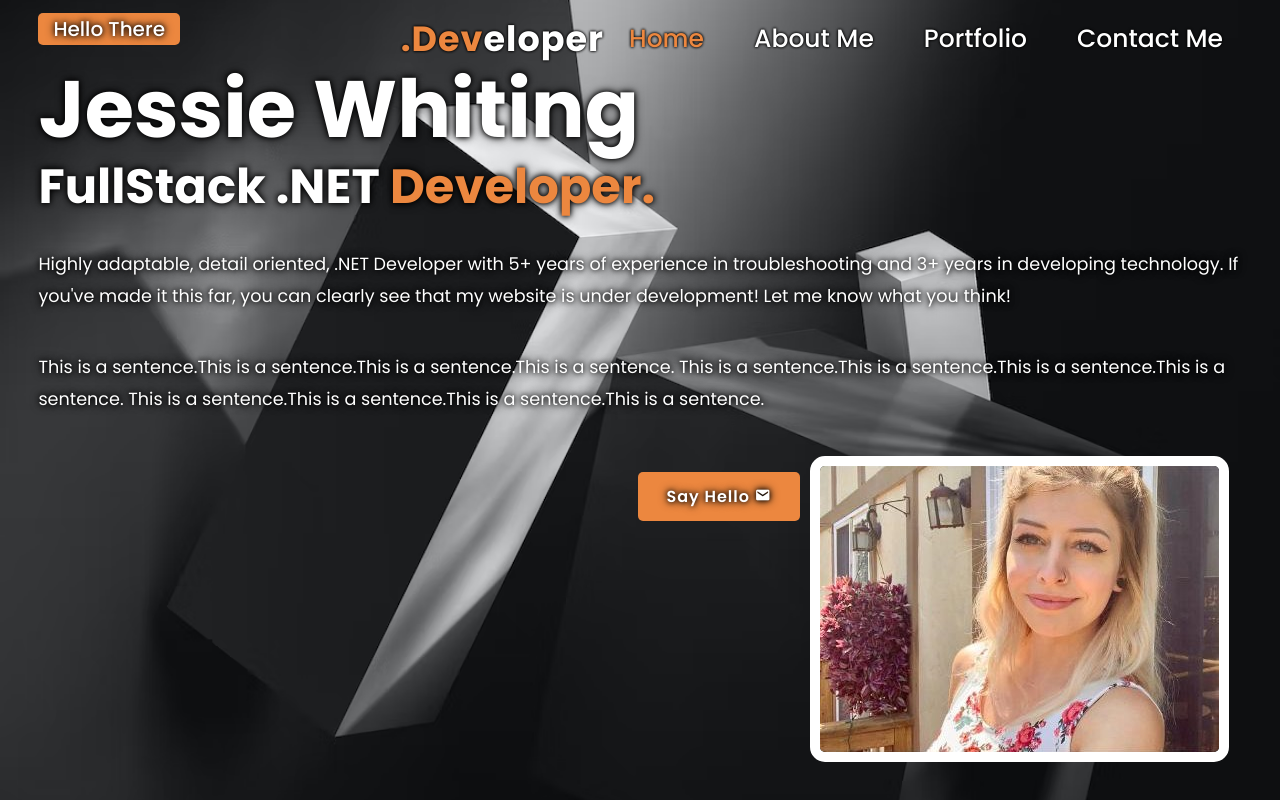
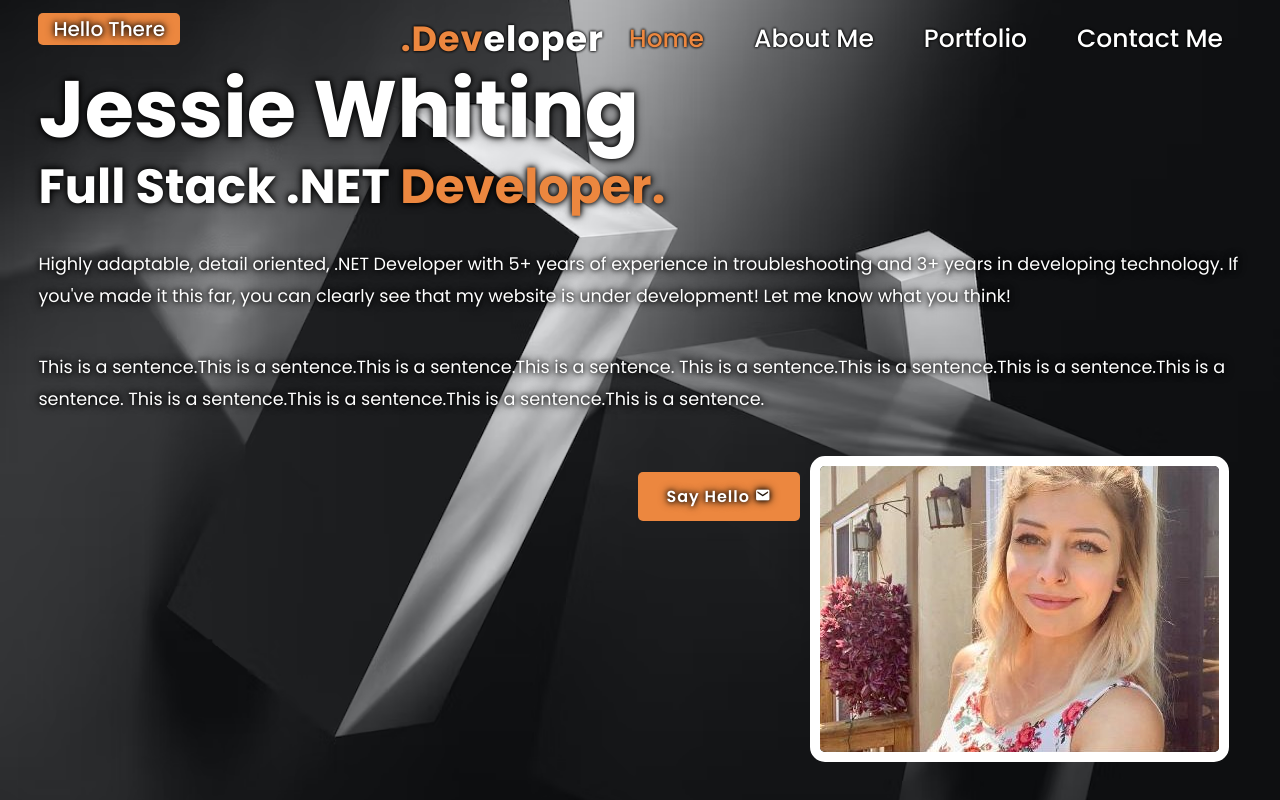
Before and after one commit to jessieWhiting/Personal-Website.0, a website: page index.html in a window 1280 px wide. Shown: the top 800 px of the page. Drawn offline with nearby package versions, Linux system fonts and the light colour scheme; files whose address does not match are found by name.

Commit message:
"grammar"

```diff
--- a/index.html
+++ b/index.html
@@ -42,7 +42,7 @@
 
 			</div>
 			<h1>Jessie Whiting</h1>
-			<h3>FullStack .NET<span> Developer.</span></h3>
+			<h3>Full Stack .NET<span> Developer.</span></h3>
 			<p> Highly adaptable, detail oriented, .NET Developer with 5+ years of experience in troubleshooting and 3+ years in developing technology.
 				If you've made it this far, you can clearly see that my website is under development! Let me know what you think!
 			</p>
```
